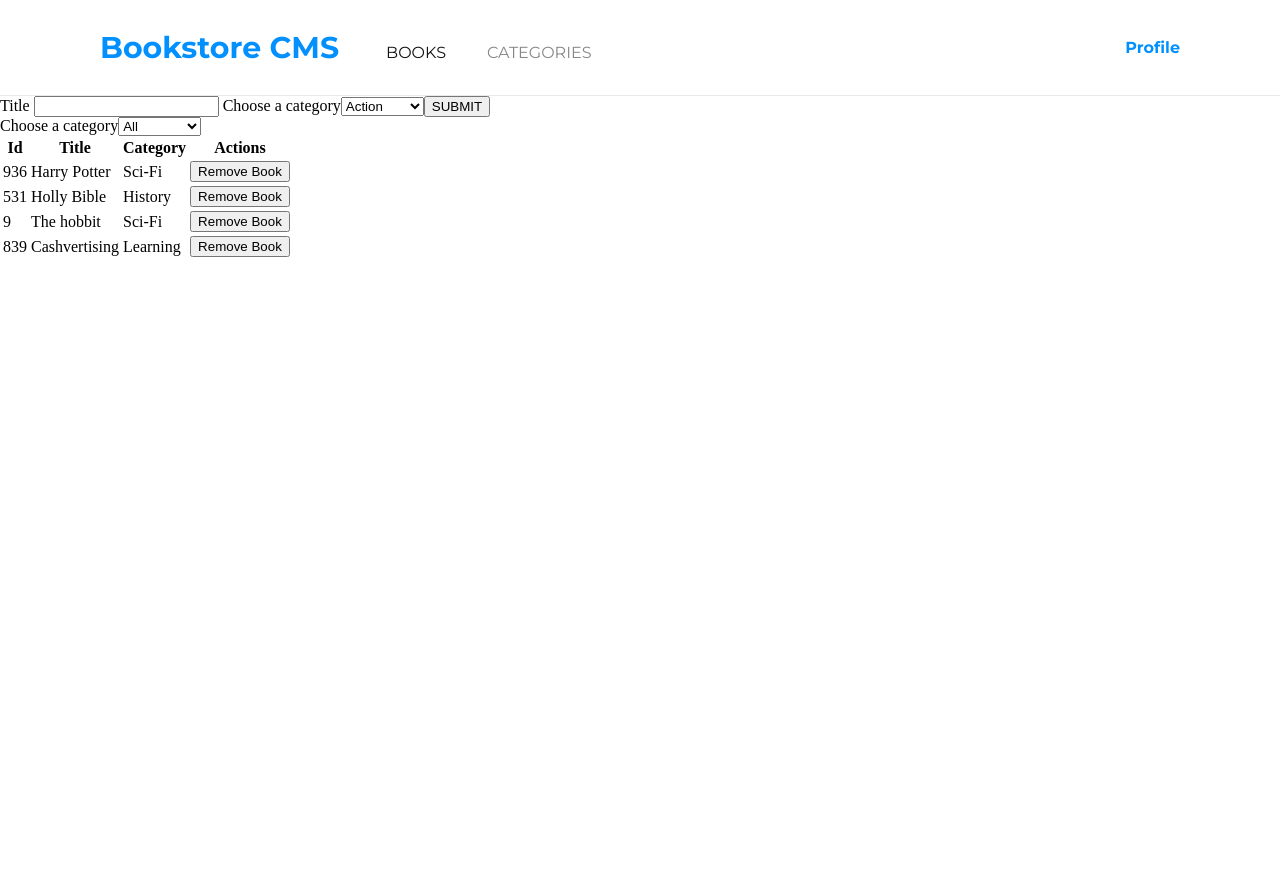
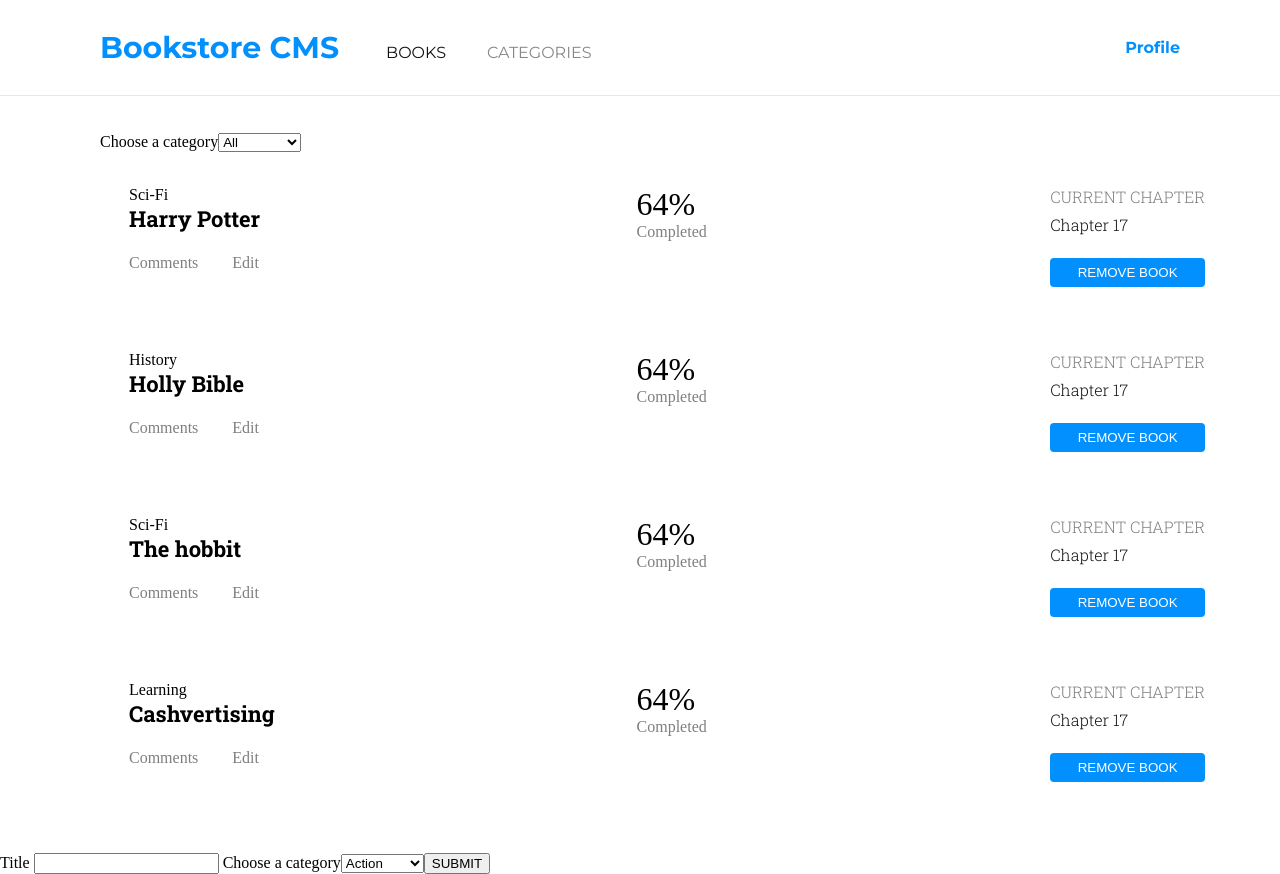
Before and after one commit to xtrmdarc/bookstore-cms, a React (Create React App) app: page / in a window 1280 px wide. Before the commit the page ends 800 px from the top, so only its background shows below. Built offline with nearby package versions, Linux system fonts and the light colour scheme.

Commit message:
Add bookContainer class with styles, Add bookInfo box and styles, Add bookState box and styles, Add removeBook box with styles

```diff
--- a/src/components/App.js
+++ b/src/components/App.js
@@ -1,13 +1,13 @@
-import React from 'react';
-import BooksList from '../containers/BooksList';
-import BooksForm from '../containers/BooksForm';
-import Header from './Header';
+import React from "react";
+import BooksList from "../containers/BooksList";
+import BooksForm from "../containers/BooksForm";
+import Header from "./Header";
 
 const App = () => (
   <div>
     <Header />
+    <BooksList />
     <BooksForm />
-    <BooksList />
   </div>
 );
 
--- a/src/components/Book.js
+++ b/src/components/Book.js
@@ -1,19 +1,34 @@
-import React from 'react';
-import PropTypes from 'prop-types';
+import React from "react";
+import PropTypes from "prop-types";
 
-const Book = props => {
+const Book = (props) => {
   const { book, handleRemoveBook } = props;
   const removeBook = () => {
     handleRemoveBook(book);
   };
 
   return (
-    <tr>
-      <td>{book.id}</td>
-      <td>{book.title}</td>
-      <td>{book.category}</td>
-      <td><button type="button" onClick={removeBook}>Remove Book</button></td>
-    </tr>
+    <div className="bookContainer">
+      <div className="bookInfo">
+        <span>{book.category}</span>
+        <span className="bookTitle">{book.title}</span>
+        <ul className="bookActions">
+          <li>Comments</li>
+          <li>Edit</li>
+        </ul>
+      </div>
+      <div className="bookState">
+        <span className="percentage">64%</span>
+        <span className="statusInfo">Completed</span>
+      </div>
+      <div className="removeBook">
+        <span className="currentBook">CURRENT CHAPTER</span>
+        <span className="chapter">Chapter 17</span>
+        <button className="removeBookButton" type="button" onClick={removeBook}>
+          REMOVE BOOK
+        </button>
+      </div>
+    </div>
   );
 };
 
--- a/src/containers/BooksList.js
+++ b/src/containers/BooksList.js
@@ -1,39 +1,29 @@
-import React from 'react';
-import { connect } from 'react-redux';
-import PropTypes from 'prop-types';
-import Book from '../components/Book';
-import { removeBook, changeFilter } from '../actions/index';
-import CategoryFilter from '../components/CategoryFilter';
+import React from "react";
+import { connect } from "react-redux";
+import PropTypes from "prop-types";
+import Book from "../components/Book";
+import { removeBook, changeFilter } from "../actions/index";
+import CategoryFilter from "../components/CategoryFilter";
 
-const BooksList = props => {
-  const {
-    books, removeBook, changeFilter, filter,
-  } = props;
+const BooksList = (props) => {
+  const { books, removeBook, changeFilter, filter } = props;
 
-  const handleRemoveBook = book => {
+  const handleRemoveBook = (book) => {
     removeBook(book);
   };
 
-  const handleFilterChange = filter => {
+  const handleFilterChange = (filter) => {
     changeFilter(filter);
   };
 
   return (
-    <div>
+    <div className="listBookTableContainer">
       <CategoryFilter handleChange={handleFilterChange} />
-      <table>
-        <thead>
-          <tr>
-            <th>Id</th>
-            <th>Title</th>
-            <th>Category</th>
-            <th>Actions</th>
-          </tr>
-        </thead>
+      <table className="bookListTable">
         <tbody>
           {books
-            .filter(book => book.category === filter || filter === 'All')
-            .map(book => (
+            .filter((book) => book.category === filter || filter === "All")
+            .map((book) => (
               <Book
                 book={book}
                 key={book.id}
@@ -46,23 +36,23 @@ const BooksList = props => {
   );
 };
 
-const mapStateToProps = state => ({
+const mapStateToProps = (state) => ({
   books: state.books,
   filter: state.filter,
 });
 
-const matchDispatchToProps = dispatch => ({
-  removeBook: book => {
+const matchDispatchToProps = (dispatch) => ({
+  removeBook: (book) => {
     dispatch(removeBook(book));
   },
-  changeFilter: filter => {
+  changeFilter: (filter) => {
     dispatch(changeFilter(filter));
   },
 });
 
 BooksList.propTypes = {
   books: PropTypes.arrayOf(
-    PropTypes.shape({ id: PropTypes.number, map: PropTypes.func }),
+    PropTypes.shape({ id: PropTypes.number, map: PropTypes.func })
   ).isRequired,
   removeBook: PropTypes.func.isRequired,
   changeFilter: PropTypes.func.isRequired,
--- a/src/index.scss
+++ b/src/index.scss
@@ -1,4 +1,4 @@
-@import url('https://fonts.googleapis.com/css2?family=Montserrat:wght@400;700&family=Roboto+Slab:wght@300&display=swap');
+@import url("https://fonts.googleapis.com/css2?family=Montserrat:wght@400;700&family=Roboto+Slab:wght@300;700&display=swap");
 
 $brandColor: #0290ff;
 $blackTree: #121212;
@@ -25,14 +25,14 @@ header {
     .logo {
       color: $brandColor;
       font-size: 30px;
-      font-family: 'Montserrat', sans-serif;
+      font-family: "Montserrat", sans-serif;
       font-weight: 700;
       margin-right: 47px;
     }
 
     .menu {
       margin-right: 41px;
-      font-family: 'Montserrat', sans-serif;
+      font-family: "Montserrat", sans-serif;
       font-weight: 400;
       text-transform: uppercase;
       color: $blackTree;
@@ -47,8 +47,72 @@ header {
   .right-menu {
     .profile {
       color: $brandColor;
-      font-family: 'Montserrat', sans-serif;
+      font-family: "Montserrat", sans-serif;
       font-weight: 700;
     }
   }
 }
+
+.listBookTableContainer {
+  padding: 37px 100px;
+}
+
+.bookListTable {
+  width: 100%;
+}
+
+.bookContainer {
+  display: flex;
+  justify-content: space-between;
+  padding: 32px 27px;
+  width: 100%;
+  div {
+    display: flex;
+    flex-direction: column;
+  }
+  .bookInfo {
+    .bookTitle {
+      font-family: "Roboto Slab";
+      font-size: 22px;
+      font-weight: bold;
+    }
+    .bookActions {
+      list-style: none;
+      margin: 0;
+      margin-top: 21px;
+      opacity: 0.5;
+      padding: 0;
+      li {
+        display: inline;
+        margin-right: 34px;
+      }
+    }
+  }
+  .bookState {
+    .percentage {
+      font-size: 32px;
+    }
+    .statusInfo {
+      opacity: 0.5;
+    }
+  }
+  .removeBook {
+    .currentBook {
+      font-family: "Roboto Slab";
+      opacity: 0.5;
+      padding-bottom: 7px;
+    }
+    .chapter {
+      color: $blackTree;
+      font-family: "Roboto Slab";
+    }
+    .removeBookButton {
+      background-color: $brandColor;
+      border: none;
+      border-radius: 4px;
+      color: #fff;
+      margin-top: 23px;
+      padding: 7px;
+    }
+  }
+}
```
